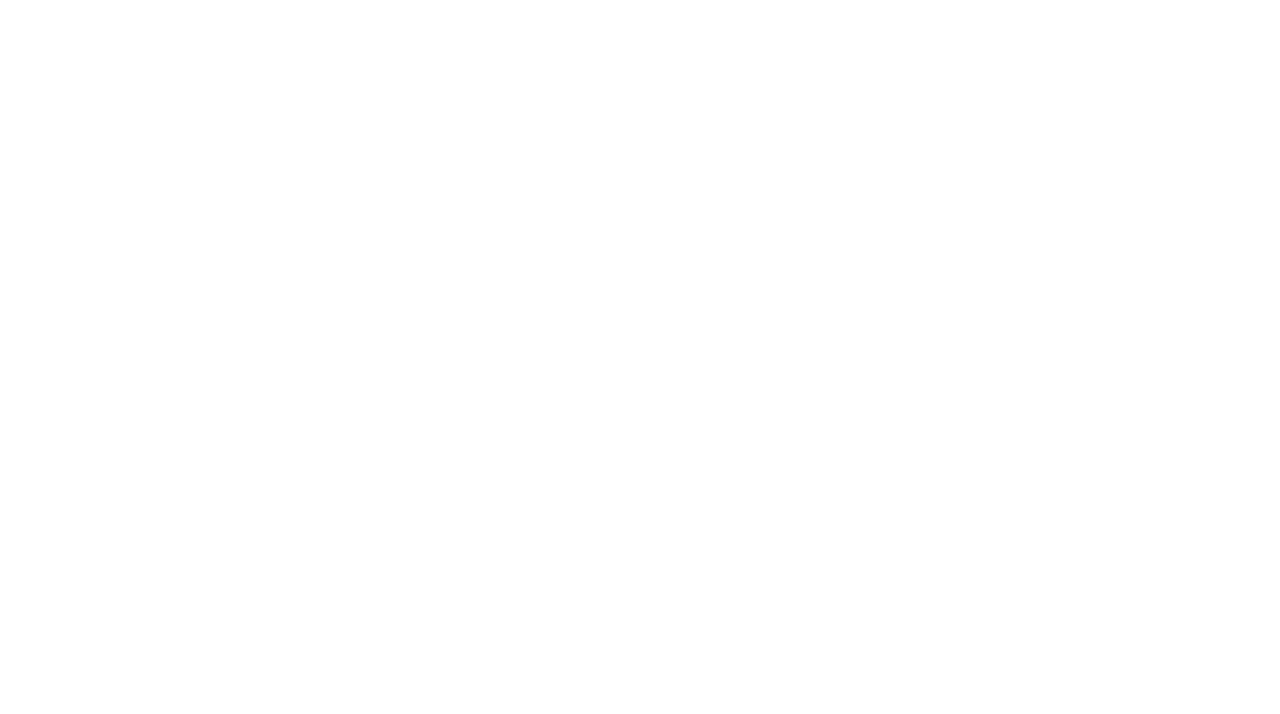
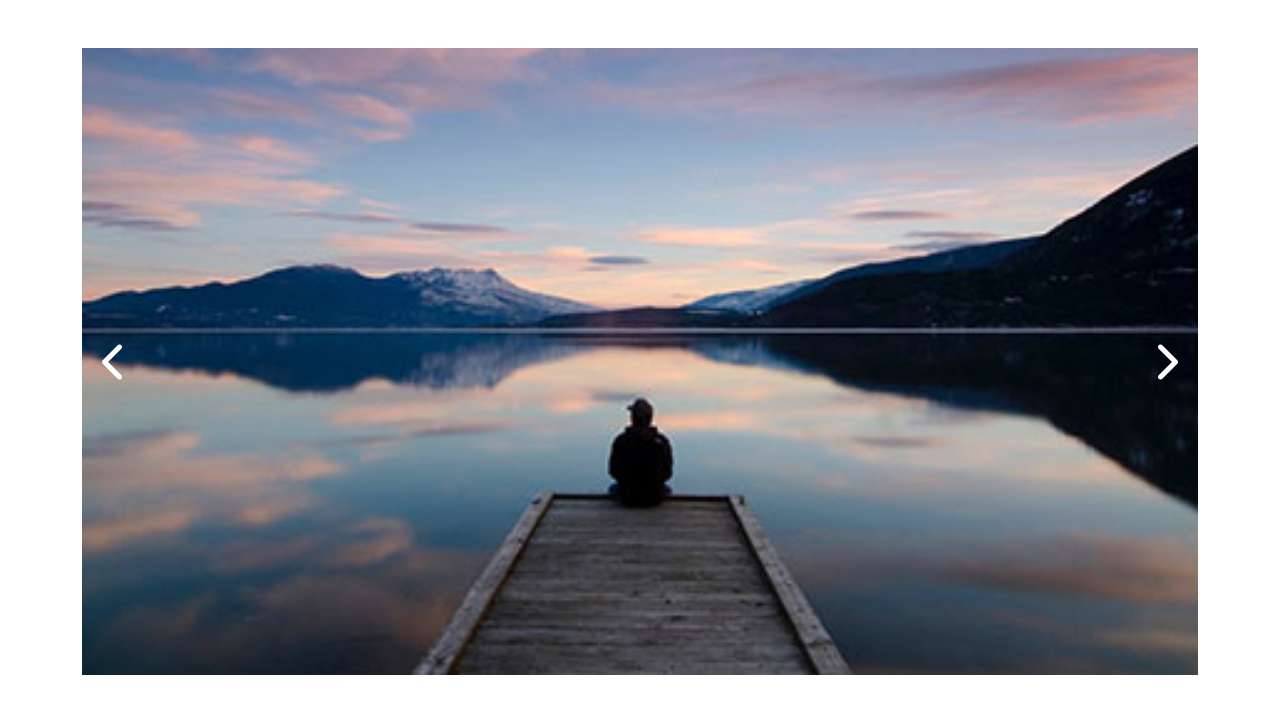
Before and after one commit to gautr0n/js-array-carousel, a plain HTML site: page index.html in a window 1280 px wide. Drawn offline with nearby package versions, Linux system fonts and the light colour scheme.

Commit message:
body e inserimento html tramite java

```diff
--- a/css/style.css
+++ b/css/style.css
@@ -14,3 +14,38 @@
 .margin-bt{
     margin-bottom: 20px;
 }
+
+/* Body*/
+.slide img {
+	width: 100%;
+	object-fit: cover;
+	object-position: center;
+}
+
+.slide.active {
+	display: block;
+}
+
+.slide {
+	display: none;
+}
+
+.carousel {
+	position: relative;
+}
+
+.carousel .carousel__arrow {
+	position: absolute;
+	font-size: 40px;
+	color: white;
+	top: 50%;
+	transform: translateY(-50%);
+}
+
+.carousel .carousel__arrow.arrow-left {
+	left: 20px;
+}
+
+.carousel .carousel__arrow.arrow-right {
+	right: 20px;
+}
--- a/index.html
+++ b/index.html
@@ -11,9 +11,14 @@
     <title>Document</title>
 </head>
 <body>
-    <div class="container">
+    <section class="py-5">
+        <div class="container">
 
-    </div>
+          <!-- struttura html del carosello -->
+          <div id="carousel-body" class="carousel">
+          </div>
+        </div>
+      </section>
     <script src="https://unpkg.com/vue@3"></script>
     <!--java script-->
     <script src="js/script.js"></script>
--- a/js/script.js
+++ b/js/script.js
@@ -0,0 +1,22 @@
+const carouselBody = document.getElementById('carousel-body');
+
+carouselBody.innerHTML +=
+    `<div class="slide active">
+        <img src="./img/01.jpg" alt="">
+    </div>`;
+
+for ( let i = 2 ; i <= 5 ; i++){
+    carouselBody.innerHTML +=
+        `<div class="slide">
+            <img src="./img/0${i}.jpg" alt="">
+        </div>`;
+}
+
+carouselBody.innerHTML +=
+    `<div class="carousel__arrow arrow-left">
+        <i class="fa-solid fa-chevron-left"></i>
+    </div>
+
+    <div class="carousel__arrow arrow-right">
+        <i class="fa-solid fa-chevron-right"></i>
+    </div>` ;
```
